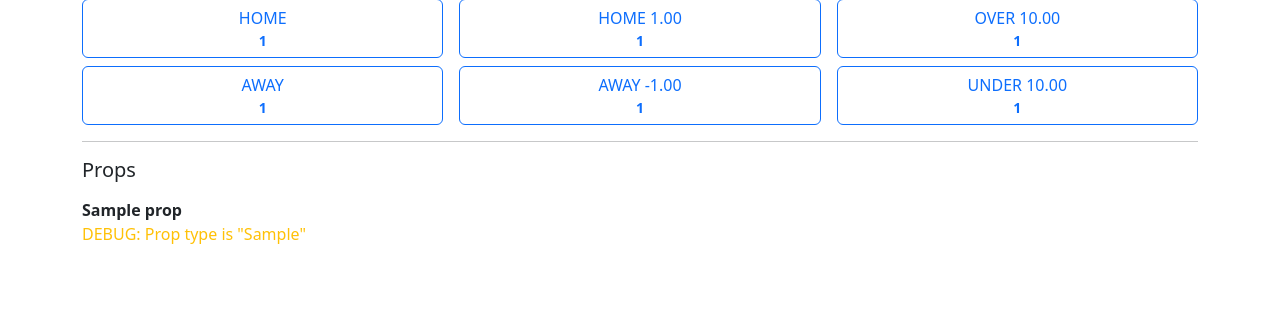
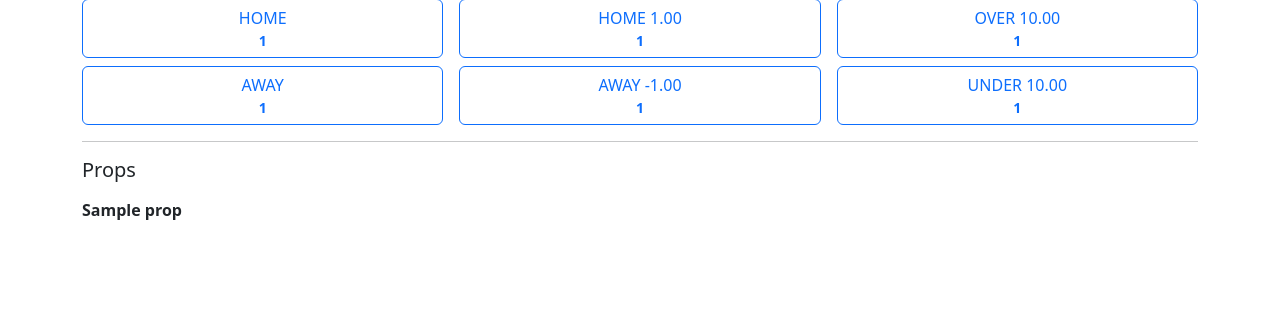
Before and after one commit to Viizorr/CFB26_Fakebook, a Flask app: page /game/1 in a window 1280 px wide. Shown: the part 209-537 px from the top of the page. Run offline with Flask 3, Linux system fonts and the light colour scheme; a user stored in the database is signed in; tables that the repository leaves empty hold one stand-in row (values such as "Sample post").

Commit message:
removed debugger on site

```diff
--- a/templates/game_detail.html
+++ b/templates/game_detail.html
@@ -58,7 +58,6 @@
             <h5 class="mb-3">Props</h5>
             {% for p in game.props if p.status != 'closed' %}
                 <div class="fw-semibold">{{ p.name }}</div>
-		<p class="text-warning">DEBUG: Prop type is "{{ p.prop_type }}"</p>
                 {# Check the prop type before rendering buttons #}
                 {% if p.prop_type == 'OU' %}
                     <div class="d-flex gap-2 mt-1 mb-3">
```
